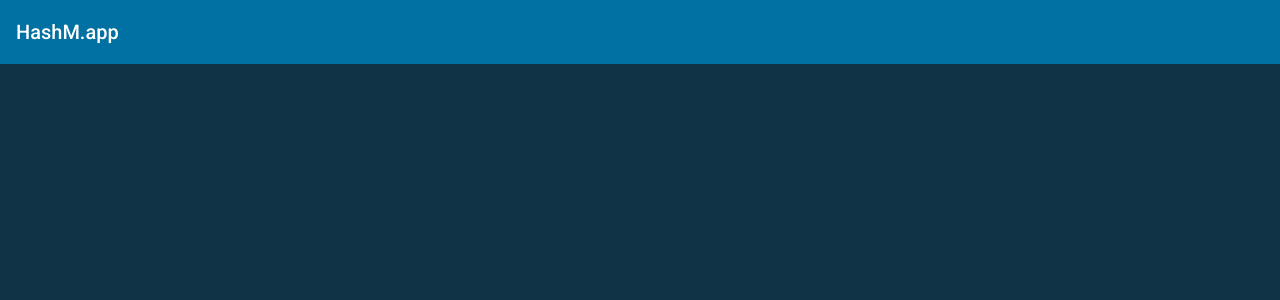
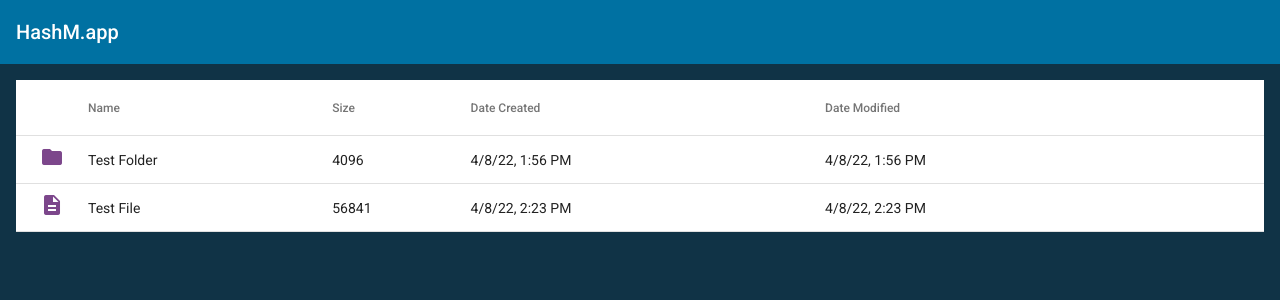
Before and after one commit to HashM-app/hashmapp-web-client, an Angular app: page /files in a window 1280 px wide. Shown: the top 300 px of the page. Built offline with nearby package versions, Linux system fonts and the light colour scheme; what @ngrx/store would draw is missing.

Commit message:
Stub files table

```diff
--- a/src/app/app-routing.module.ts
+++ b/src/app/app-routing.module.ts
@@ -1,3 +1,4 @@
+import { CommonModule } from '@angular/common';
 import { NgModule } from '@angular/core';
 import { RouterModule, Routes } from '@angular/router';
 import { MaterialModule } from './material.module';
@@ -6,7 +7,7 @@ import { FilesComponent } from './pages/files/files.component';
 const routes: Routes = [{ path: 'files', component: FilesComponent }];
 
 @NgModule({
-	imports: [MaterialModule, RouterModule.forRoot(routes)],
+	imports: [CommonModule, MaterialModule, RouterModule.forRoot(routes)],
 	exports: [MaterialModule, RouterModule],
 	declarations: [FilesComponent],
 })
--- a/src/app/material.module.ts
+++ b/src/app/material.module.ts
@@ -1,7 +1,9 @@
 import { NgModule } from '@angular/core';
+import { MatIconModule } from '@angular/material/icon';
+import { MatTableModule } from '@angular/material/table';
 import { MatToolbarModule } from '@angular/material/toolbar';
 
-const MODULES = [MatToolbarModule];
+const MODULES = [MatIconModule, MatTableModule, MatToolbarModule];
 @NgModule({
 	declarations: [],
 	imports: MODULES,
--- a/src/app/pages/files/files.component.html
+++ b/src/app/pages/files/files.component.html
@@ -5,5 +5,40 @@
 		</mat-toolbar-row>
 	</mat-toolbar>
 
-	<main></main>
+	<main>
+		<table mat-table [dataSource]="dataSource">
+			<ng-container matColumnDef="type">
+				<th mat-header-cell *matHeaderCellDef></th>
+				<td mat-cell *matCellDef="let entry">
+					<mat-icon color="accent" *ngIf="entry.type === 'directory'">folder</mat-icon>
+					<mat-icon color="accent" *ngIf="entry.type === 'file'">description</mat-icon>
+				</td>
+			</ng-container>
+
+			<ng-container matColumnDef="name">
+				<th mat-header-cell *matHeaderCellDef>Name</th>
+				<td mat-cell *matCellDef="let entry">
+					<span>{{ entry.name }}</span>
+				</td>
+			</ng-container>
+
+			<ng-container matColumnDef="size">
+				<th mat-header-cell *matHeaderCellDef>Size</th>
+				<td mat-cell *matCellDef="let entry">{{ entry.size }}</td>
+			</ng-container>
+
+			<ng-container matColumnDef="created">
+				<th mat-header-cell *matHeaderCellDef>Date Created</th>
+				<td mat-cell *matCellDef="let entry">{{ entry.created | date: 'short' }}</td>
+			</ng-container>
+
+			<ng-container matColumnDef="modified">
+				<th mat-header-cell *matHeaderCellDef>Date Modified</th>
+				<td mat-cell *matCellDef="let entry">{{ entry.modified | date: 'short' }}</td>
+			</ng-container>
+
+			<tr mat-header-row *matHeaderRowDef="displayedColumns"></tr>
+			<tr mat-row *matRowDef="let row; columns: displayedColumns"></tr>
+		</table>
+	</main>
 </div>
--- a/src/app/pages/files/files.component.scss
+++ b/src/app/pages/files/files.component.scss
@@ -1,7 +1,13 @@
+@use 'sass:map';
+@use '../../../styles/palettes' as palettes;
+
 .app-files {
 	main {
 		display: grid;
-		min-height: calc(100vh - 96px);
 		padding: 16px;
 	}
+
+	.mat-column-type {
+		width: 48px;
+	}
 }
--- a/src/app/pages/files/files.component.ts
+++ b/src/app/pages/files/files.component.ts
@@ -1,4 +1,23 @@
 import { Component, OnInit } from '@angular/core';
+import { FilesDataSource } from './files.data-source';
+import { FileEntry, FileEntryType } from './models/file-entry';
+
+const FILE_DATA: FileEntry[] = [
+	{
+		name: 'Test Folder',
+		type: FileEntryType.Directory,
+		size: 4096,
+		created: new Date('2022-04-08T13:56:00'),
+		modified: new Date('2022-04-08T13:56:00'),
+	},
+	{
+		name: 'Test File',
+		type: FileEntryType.File,
+		size: 56841,
+		created: new Date('2022-04-08T14:23:00'),
+		modified: new Date('2022-04-08T14:23:00'),
+	},
+];
 
 @Component({
 	selector: 'app-files',
@@ -6,6 +25,19 @@ import { Component, OnInit } from '@angular/core';
 	styleUrls: ['./files.component.scss'],
 })
 export class FilesComponent implements OnInit {
+	private _displayedColumns: string[] = ['type', 'name', 'size', 'created', 'modified'];
+	private _fileEntryData = [...FILE_DATA];
+
+	readonly dataSource = new FilesDataSource(this.fileEntryData);
+
+	get displayedColumns() {
+		return this._displayedColumns;
+	}
+
+	get fileEntryData() {
+		return this._fileEntryData;
+	}
+
 	constructor() {}
 
 	ngOnInit(): void {}
--- /dev/null
+++ b/src/app/pages/files/files.data-source.ts
@@ -0,0 +1,23 @@
+import { DataSource } from '@angular/cdk/collections';
+import { Observable, ReplaySubject } from 'rxjs';
+
+import { FileEntry } from './models/file-entry';
+
+export class FilesDataSource extends DataSource<FileEntry> {
+	private _dataStream = new ReplaySubject<FileEntry[]>();
+
+	constructor(initialData: FileEntry[] = []) {
+		super();
+		this.setData(initialData);
+	}
+
+	connect(): Observable<readonly FileEntry[]> {
+		return this._dataStream;
+	}
+
+	disconnect() {}
+
+	setData(entries: FileEntry[]) {
+		this._dataStream.next(entries);
+	}
+}
--- /dev/null
+++ b/src/app/pages/files/models/file-entry.ts
@@ -0,0 +1,12 @@
+export interface FileEntry {
+	name: string;
+	type: FileEntryType;
+	size: number;
+	created: Date;
+	modified: Date;
+}
+
+export enum FileEntryType {
+	File = 'file',
+	Directory = 'directory',
+}
```
